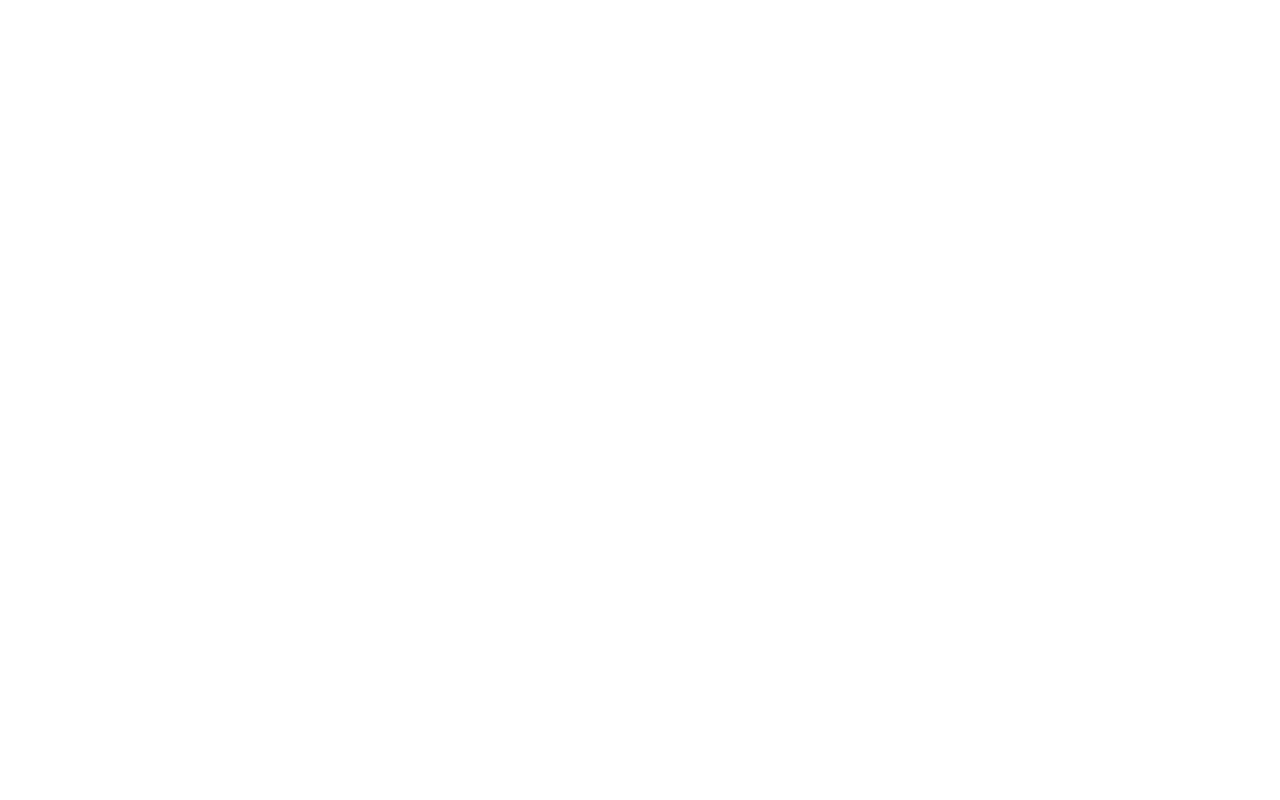
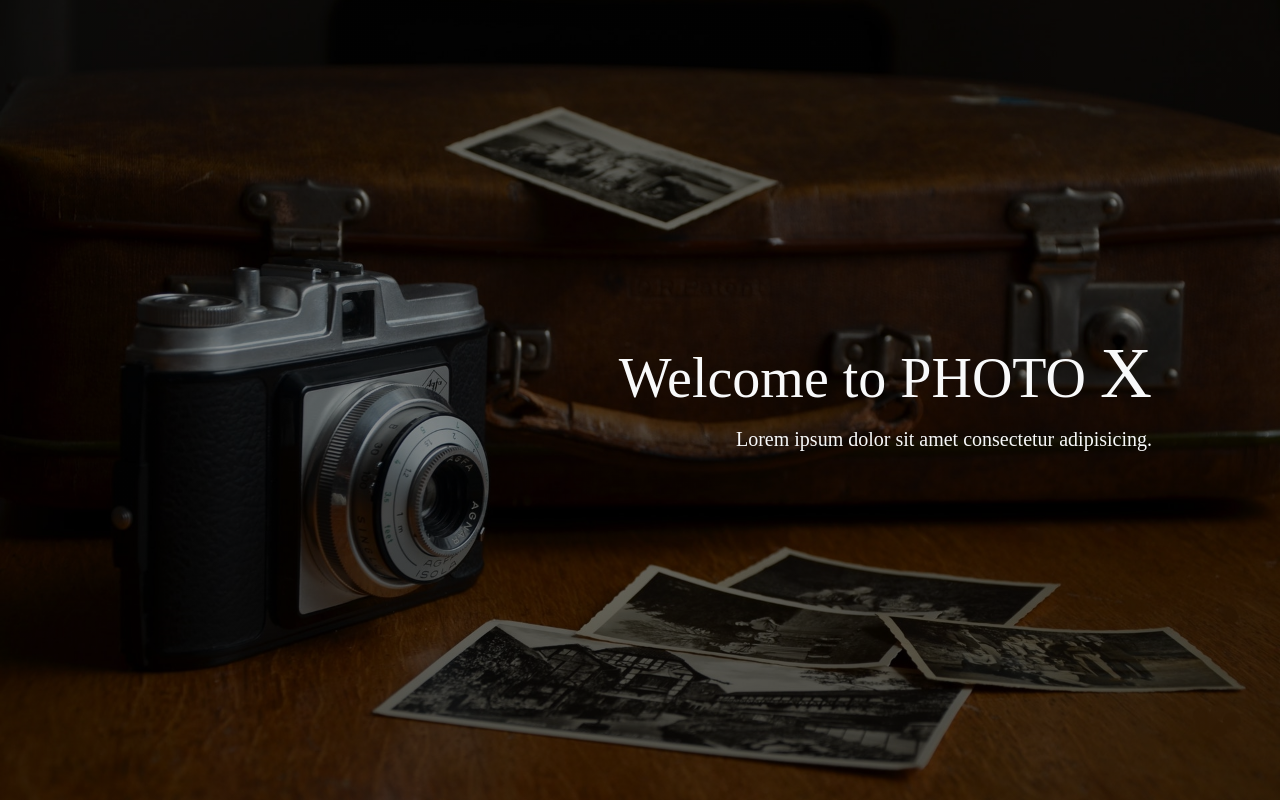
Before and after one commit to Piyal-Banik/PhotoX, a website: page index.html in a window 1280 px wide. Drawn offline with nearby package versions, Linux system fonts and the light colour scheme.

Commit message:
Created the Banner

```diff
--- a/css/styles.css
+++ b/css/styles.css
@@ -0,0 +1,48 @@
+body {
+    font-family: 'Montserrat', 'sans-serif';
+}
+
+/*header*/
+header {
+    height:100vh;
+    background: linear-gradient(rgba(0,0,0,.4), rgba(0,0,0, .5)), url(images/header-img.jpeg) no-repeat center center /cover;
+}
+
+/*navbar*/
+/*end of navbar*/
+
+
+/*banner*/
+.banner {
+    position: absolute;
+    top: 50%;
+    left: 50%;
+    transform: translate(-50%,-50%);
+    width:80%;
+}
+
+.banner-heading {
+    animation-name: anim;
+    animation-duration: 2s;
+}
+
+.banner-par {
+    animation-name: anim;
+    animation-duration: 2s;
+    animation-delay: .5s;
+    animation-fill-mode: backwards;
+}
+
+@keyframes anim {
+    0% {
+        transform: translate(-100px);
+        opacity: 0;
+    }
+    100% {
+        transform: translate(0);
+        opacity: 1;
+    }
+}
+/*end of banner*/
+
+/*end of header*/
--- a/index.html
+++ b/index.html
@@ -15,6 +15,20 @@
     <title>PhotoX</title>
 
     <body>
+        <!-- header -->
+        <header>
+            <!-- navbar-->
+            <!-- end of navbar -->
+
+            <!--banner-->
+            <div class="text-light text-md-right text-center banner">
+                <h1 class="display-4 banner-heading">Welcome to <span class="text-uppercase">photo</span>
+                <span class="display-3">X</span></h1>
+                <p class="lead banner-par">Lorem ipsum dolor sit amet consectetur adipisicing.</p>
+            </div>
+            <!--end of banner-->
+        </header>
+
         <!-- jQuery first, then Popper.js, then Bootstrap JS. -->
         <script src="node_modules/jquery/dist/jquery.slim.min.js"></script>
         <script src="node_modules/popper.js/dist/umd/popper.min.js"></script>
```
